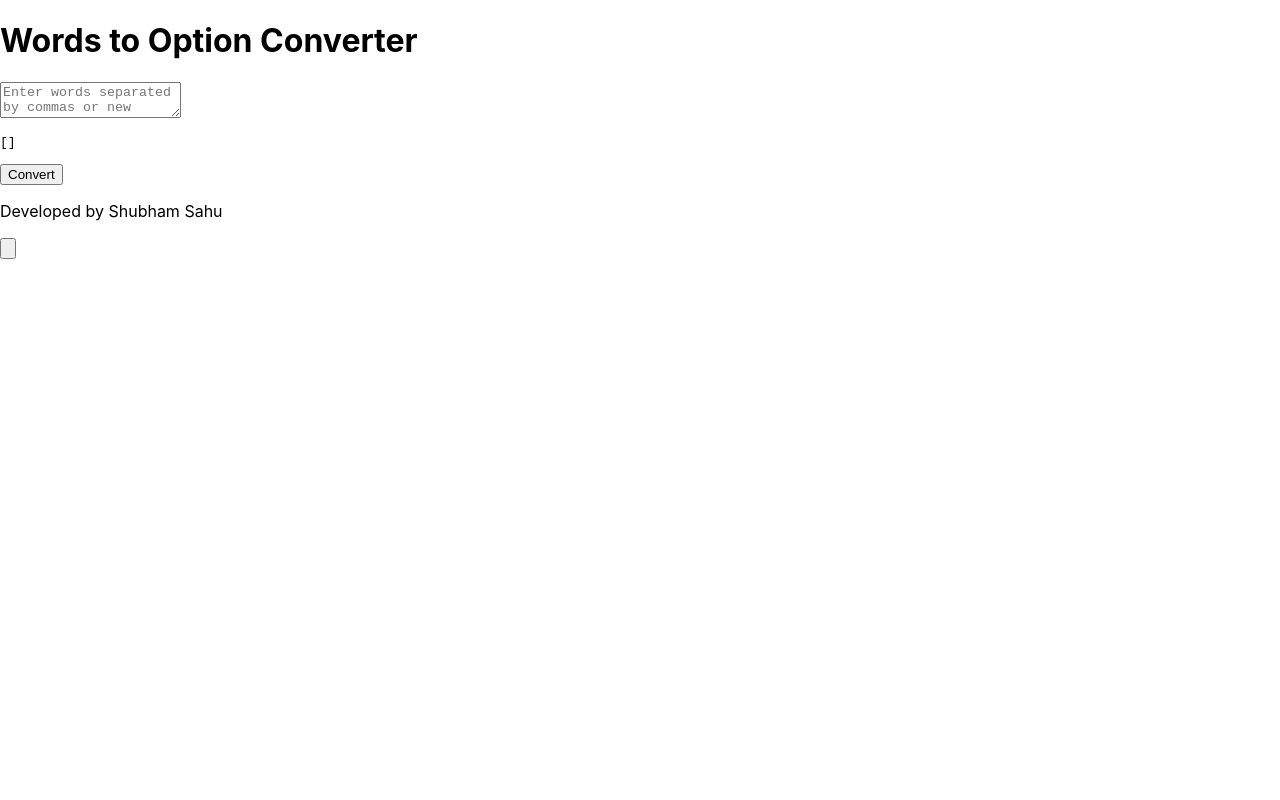
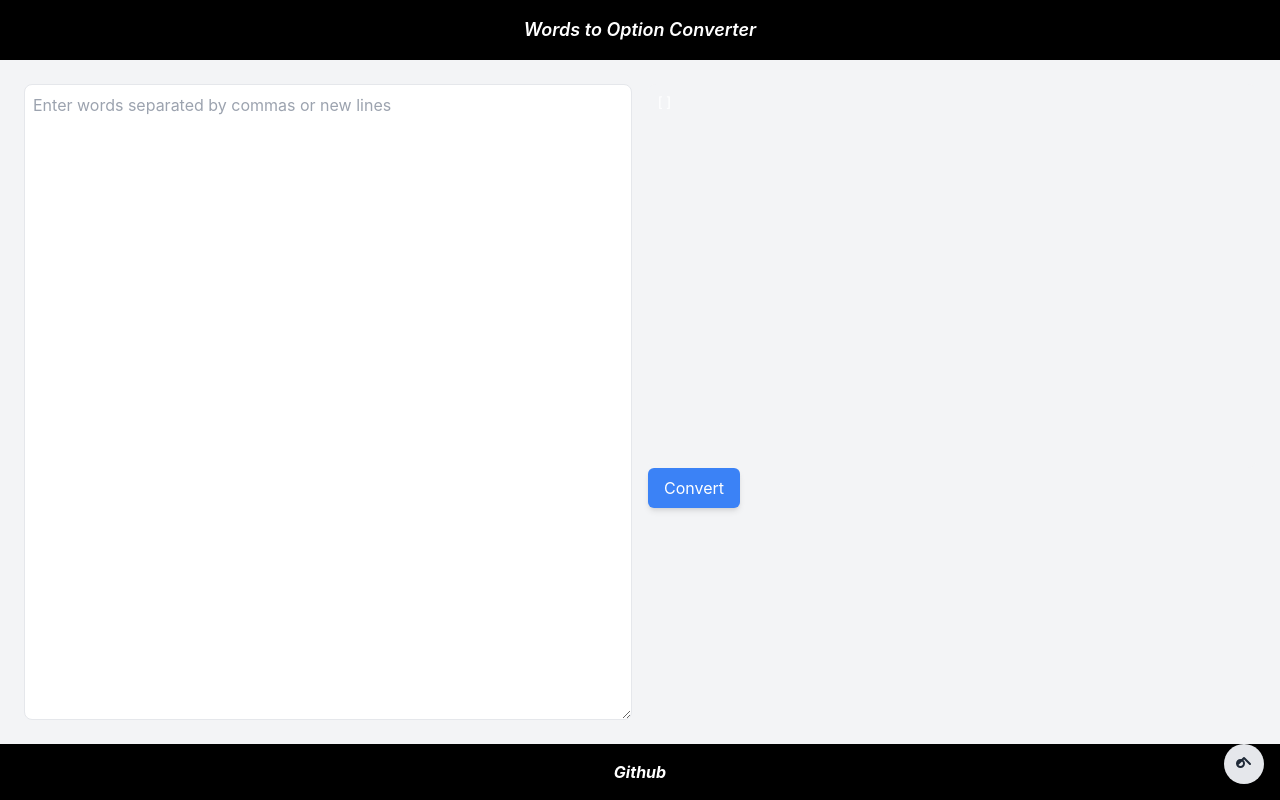
Before and after one commit to shu-bham-dev/text-to-options-converter, a React (Create React App) app: page / in a window 1280 px wide. Built offline with nearby package versions, Linux system fonts and the light colour scheme.

Commit message:
add tailwindcss

```diff
--- a/package.json
+++ b/package.json
@@ -36,5 +36,8 @@
       "last 1 firefox version",
       "last 1 safari version"
     ]
+  },
+  "devDependencies": {
+    "tailwindcss": "^3.3.3"
   }
 }
--- a/src/App.js
+++ b/src/App.js
@@ -60,7 +60,7 @@ function App() {
           />
         </div>
         <div className="flex-1 p-2 overflow-auto">
-          <pre className="overflow-y-scroll h-96 text-sm bg-gray-100 dark:bg-gray-800 rounded-lg p-2 whitespace-pre-wrap">
+          <pre className="overflow-y-scroll h-96 text-sm bg-gray-100 dark:bg-gray-800 rounded-lg p-2 whitespace-pre-wrap text-white">
             {JSON.stringify(options, null, 2)}
           </pre>
           <button
@@ -98,7 +98,12 @@ function App() {
       </main>
       <footer className="text-center py-4 bg-black dark:bg-gray-900">
         <p className="font-bold italic text-white transform hover:translate-y-px hover:shadow-lg hover:duration-300">
-          Developed by Shubham Sahu
+          <a
+            href="https://github.com/shu-bham-dev/text-to-options-converter"
+            target="_blank"
+          >
+            Github
+          </a>
         </p>
       </footer>
       <button
--- a/src/index.css
+++ b/src/index.css
@@ -1,3 +1,7 @@
+@tailwind base;
+@tailwind components;
+@tailwind utilities;
+
 body {
   margin: 0;
   font-family: -apple-system, BlinkMacSystemFont, 'Segoe UI', 'Roboto', 'Oxygen',
--- /dev/null
+++ b/tailwind.config.js
@@ -0,0 +1,8 @@
+/** @type {import('tailwindcss').Config} */
+module.exports = {
+  content: ["./src/**/*.{html,js}"],
+  theme: {
+    extend: {},
+  },
+  plugins: [],
+};
```
Also changed, not shown: 1 other file (tests, documents, lock files or other folders).
